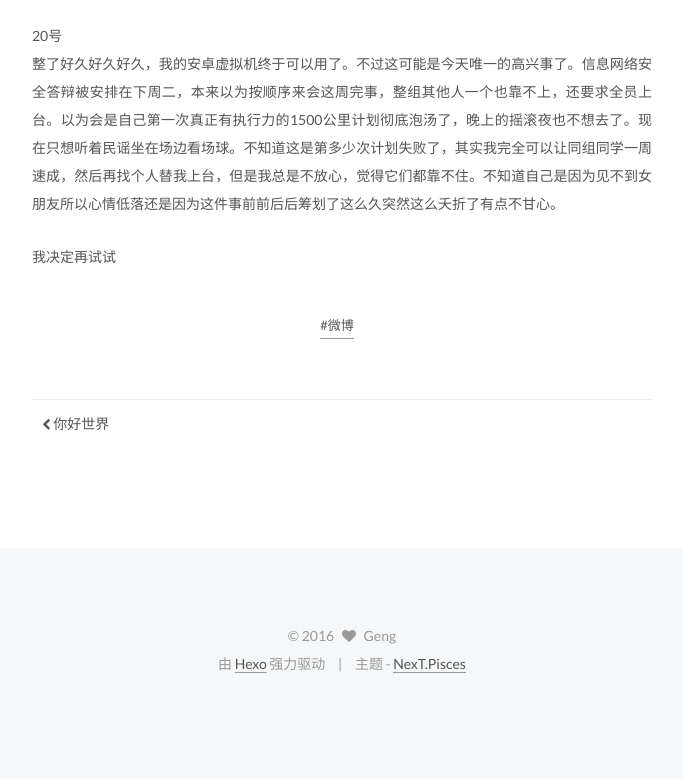
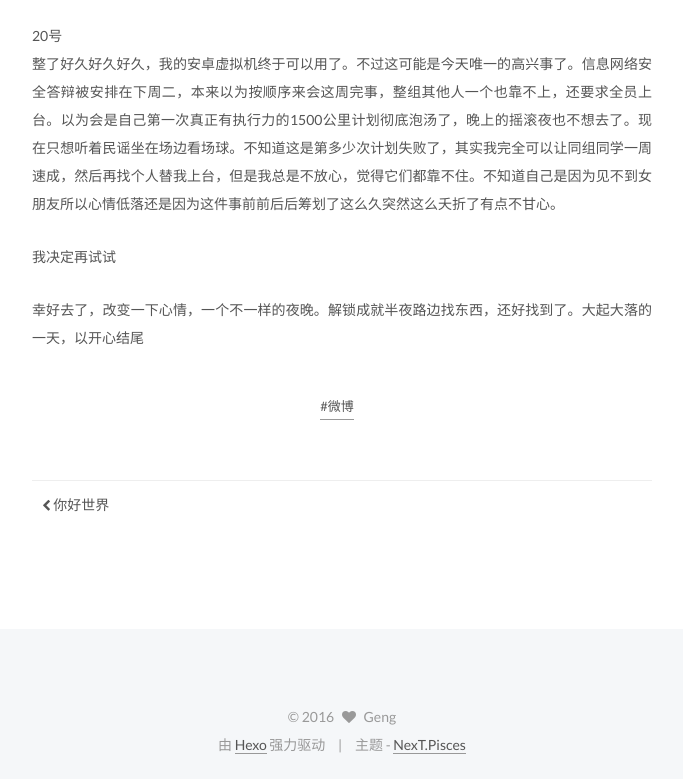
Before and after one commit to vzgh/mysite.github.io, a plain HTML site: page 2016/12/13/微博/index.html in a window 1280 px wide. Shown: the part 1453-2232 px from the top of the page, without its empty margins (428-1111 px from the left). Before the commit the page ends 2151 px from the top, so only its background shows below. Drawn offline with Linux system fonts and the light colour scheme.

Commit message:
Site updated: 2016-12-20 23:23:14

```diff
--- a/2016/12/13/微博/index.html
+++ b/2016/12/13/微博/index.html
@@ -91,7 +91,7 @@
 <meta property="og:site_name" content="我在保卫处">
 <meta property="og:description" content="很多时候想记录一下生活，又写不出什么长篇大论，所以，点滴都放在这里了，记录一下平凡生活中不平凡的事">
 <meta property="og:image" content="http://yoursite.com/images/dujiangyan.jpg">
-<meta property="og:updated_time" content="2016-12-20T08:32:47.272Z">
+<meta property="og:updated_time" content="2016-12-20T15:22:54.915Z">
 <meta name="twitter:card" content="summary">
 <meta name="twitter:title" content="GH的日常">
 <meta name="twitter:description" content="很多时候想记录一下生活，又写不出什么长篇大论，所以，点滴都放在这里了，记录一下平凡生活中不平凡的事">
@@ -281,6 +281,7 @@
 <p>另外，崔展源已经在去加拿大的航班上了，别的不多说了，希望他在大洋彼岸能找到喜欢的女孩，也顺便希望他学业有成事业顺利，good luck and farewell.</p>
 <p>20号<br>整了好久好久好久，我的安卓虚拟机终于可以用了。不过这可能是今天唯一的高兴事了。信息网络安全答辩被安排在下周二，本来以为按顺序来会这周完事，整组其他人一个也靠不上，还要求全员上台。以为会是自己第一次真正有执行力的1500公里计划彻底泡汤了，晚上的摇滚夜也不想去了。现在只想听着民谣坐在场边看场球。不知道这是第多少次计划失败了，其实我完全可以让同组同学一周速成，然后再找个人替我上台，但是我总是不放心，觉得它们都靠不住。不知道自己是因为见不到女朋友所以心情低落还是因为这件事前前后后筹划了这么久突然这么夭折了有点不甘心。</p>
 <p>我决定再试试</p>
+<p>幸好去了，改变一下心情，一个不一样的夜晚。解锁成就半夜路边找东西，还好找到了。大起大落的一天，以开心结尾</p>
 
 
     </div>
```
